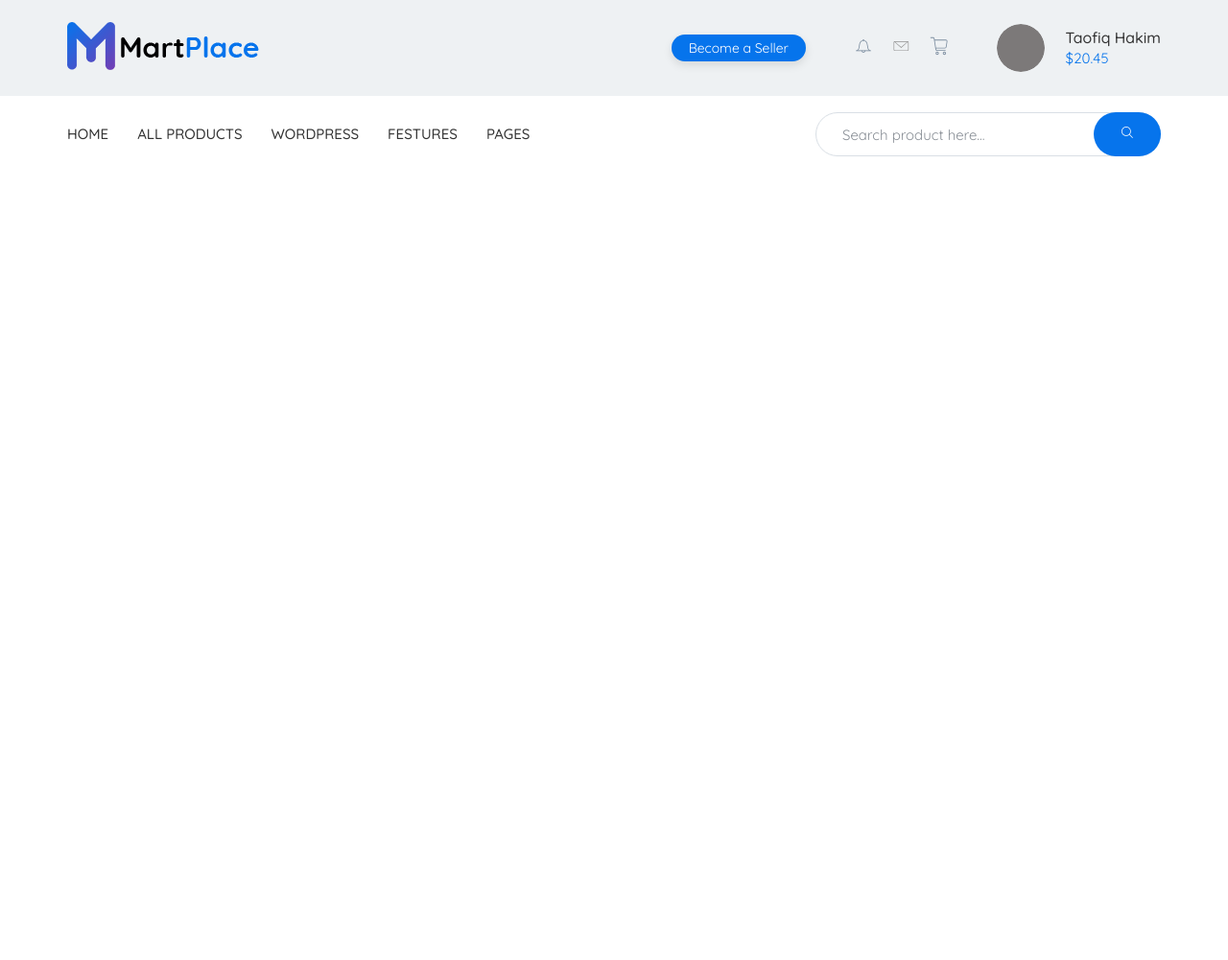
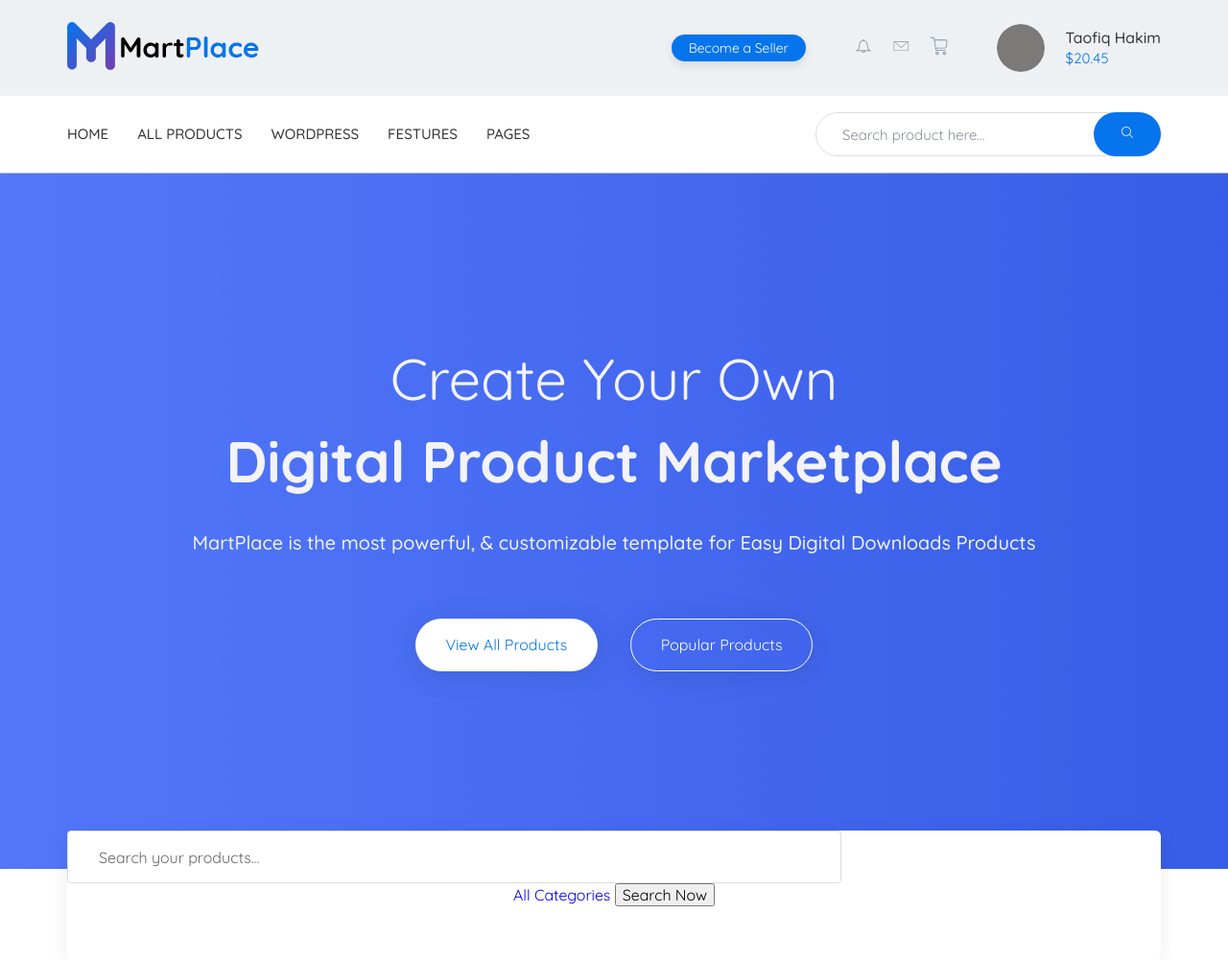
Before and after one commit to nobodynoticed/MartPlace, a website: page app/index.html in a window 1280 px wide. Shown: the whole page at 96% size. Before the commit the page ends 800 px from the top, so only its background shows below. Drawn offline with nearby package versions, Linux system fonts and the light colour scheme; files that its build step writes are made by us from their sources; files whose address does not match are found by name.

Commit message:
added product

```diff
--- a/app/index.html
+++ b/app/index.html
@@ -76,6 +76,35 @@
         </div>
     </header>
 
+    <section class="product" style="background-image: url(./images/bg-product.jpg);">
+        <div class="container">
+            <div class="product__inner">
+                <div class="product__title-text">
+                    <span>Create Your Own</span>
+                    <h1>Digital Product Marketplace</h1>
+                </div>
+                <div class="product__subtitle">
+                    MartPlace is the most powerful, & customizable template for Easy Digital Downloads Products
+                </div>
+
+                <div class="product__btns">
+                    <button class="btn-all-prod btn-style">View All Products</button>
+                    <button class="btn-pop-prod btn-style">Popular Products</button>
+                </div>
+
+                <div class="product__inner-form">
+                    <form action="#">
+                        <input class="product__form" type="text" placeholder="Search your products..." required>
+                        <a href="#">All Categories</a>
+                        <button class="product__search-btn">Search Now</button>
+                    </form>
+                </div>
+
+            </div>
+        </div>
+
+    </section>
+
 
     <script src="https://ajax.googleapis.com/ajax/libs/jquery/3.4.1/jquery.min.js"></script>
     <script src="js/libs.min.js"></script>
--- a/app/scss/_global.scss
+++ b/app/scss/_global.scss
@@ -10,6 +10,9 @@
 
 a {
 	text-decoration: none;
+}
+h1 {
+	margin: 0;
 }
 
 ul,
--- a/app/scss/style.scss
+++ b/app/scss/style.scss
@@ -142,3 +142,81 @@
         }
     }
 }
+
+// header end
+// section product start
+
+.product {
+    background-repeat: no-repeat;
+    background-size: cover;
+    background-position: center;
+    height: 726px;
+    &__inner {
+        text-align: center;
+        padding: 180px 0 0;
+    }
+    &__title-text {
+        color: #f3f3f8;
+        line-height: 70px;
+        span {
+            font-size: 60px;
+            font-weight: 400;
+        }
+        h1 {
+            font-size: 60px;
+            font-weight: 700;
+            margin-bottom: 38px;
+        }
+    }
+    &__subtitle {
+        color: #f3f3f8;
+        font-size: 20px;
+        font-weight: 500;
+        margin-bottom: 68px;
+    }
+    &__btns {
+        margin-bottom: 166px;
+    }
+    &__inner-form {
+        max-width: 1140px;
+        min-height: 135px;
+        background-color: #fff;
+        box-shadow: 0 4px 20px rgba(0, 0, 0, 0.08);
+        border-radius: 6px;
+        border: none;
+        .product__form {
+            display: block;
+            width: 807px;
+            height: 55px;
+            border-radius: 4px;
+            border: 1px solid #dcdcdc;
+            &::placeholder {
+                padding: 20px 30px;
+                color: #676767;
+            }
+        }
+    }
+}
+
+.btn-style {
+    width: 190px;
+    height: 55px;
+    box-shadow: 0 4px 30px rgba(0, 0, 0, 0.1);
+    border-radius: 28px;
+    font-size: 16px;
+    cursor: pointer;
+}
+
+.btn-all-prod {
+    border: none;
+    background-color: #fff;
+    color: $blue;
+}
+
+.btn-pop-prod {
+    border: 1px solid #fff;
+    background-color: transparent;
+    color: #fff;
+    cursor: pointer;
+    margin-left: 30px;
+}
```
Also changed, not shown: app/images/bg-product.jpg (added).
